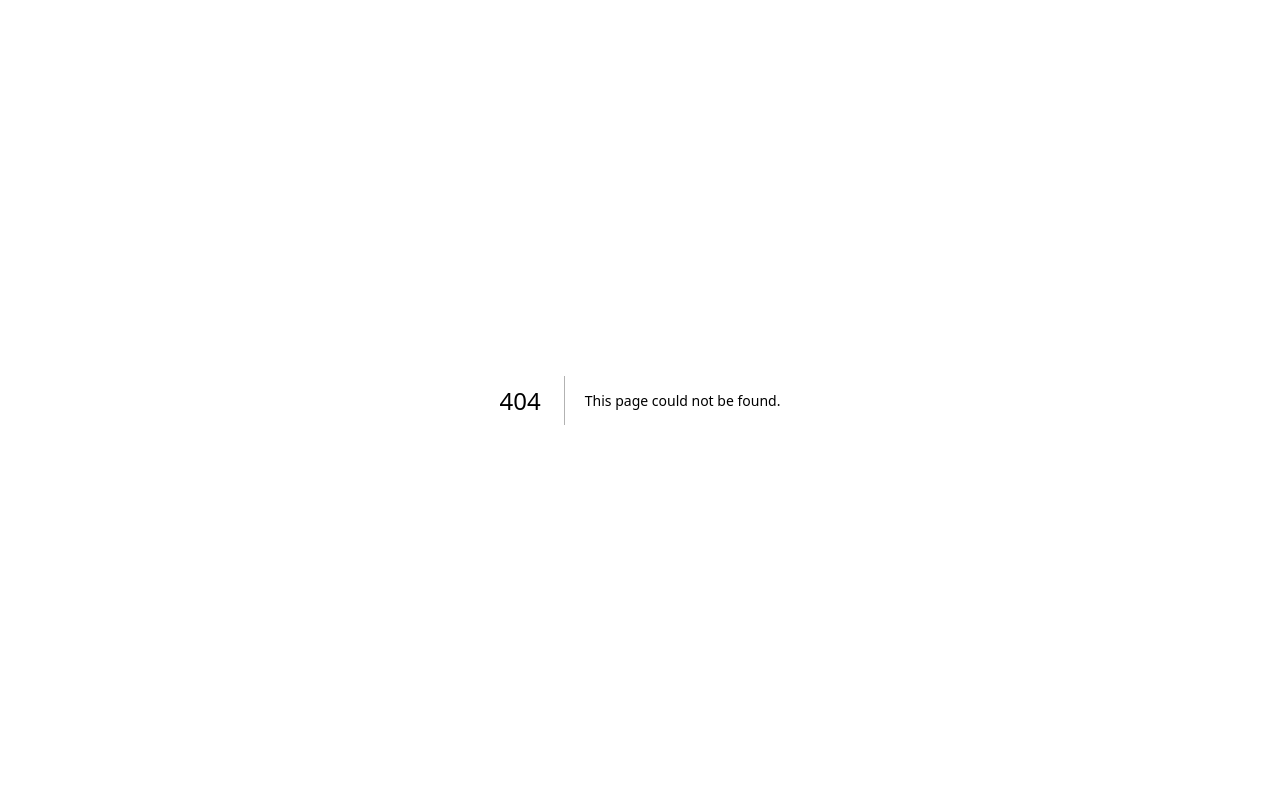
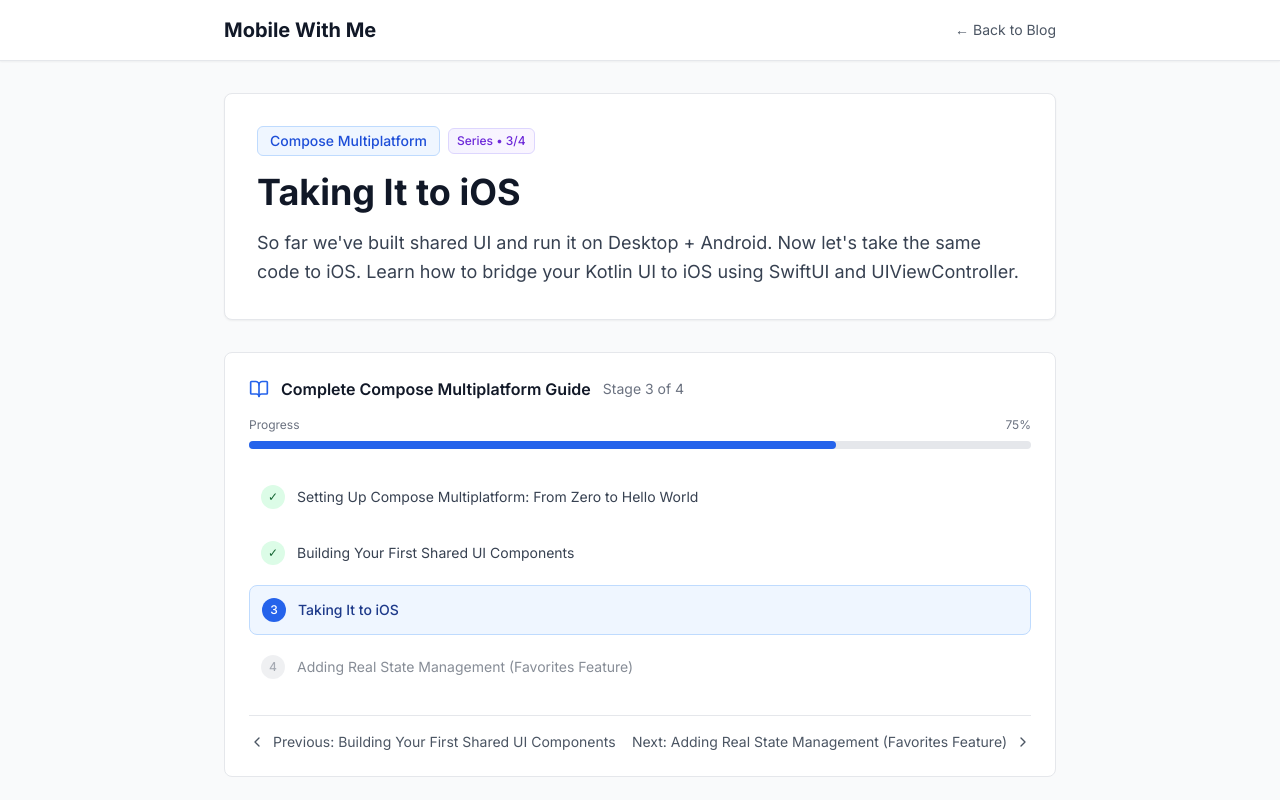
Before and after one commit to djain2405/personal-website, a Next.js app: page /blog/posts/compose-multiplatform/ios in a window 1280 px wide. Before the commit this address had no page. Shown: the top 800 px of the page. Built offline with nearby package versions, Linux system fonts and the light colour scheme.

Commit message:
clean restructuring

```diff
--- a/app/blog/page.tsx
+++ b/app/blog/page.tsx
@@ -11,22 +11,22 @@
   stages: [
     {
       title: "Setting Up Compose Multiplatform: From Zero to Hello World",
-      slug: "compose-multiplatform-setup",
+      slug: "compose-multiplatform/setup",
       stage: 1
     },
     {
       title: "Building Your First Shared UI Components",
-      slug: "compose-multiplatform-ui-basics",
+      slug: "compose-multiplatform/ui-basics",
       stage: 2
     },
     {
       title: "Taking It to iOS",
-      slug: "compose-multiplatform-ios",
+      slug: "compose-multiplatform/ios",
       stage: 3
     },
     {
       title: "Adding Real State Management (Favorites Feature)",
-      slug: "compose-multiplatform-state-management",
+      slug: "compose-multiplatform/state-management",
       stage: 4
     },
   ]
@@ -41,7 +41,7 @@
     category: "Compose Multiplatform",
     readTime: "15 min read",
     date: "2025-09-21",
-    slug: "compose-multiplatform-setup",
+    slug: "compose-multiplatform/setup",
     type: "deep-dive",
     series: "compose-multiplatform",
     seriesStage: 1
@@ -53,7 +53,7 @@
     category: "Compose Multiplatform",
     readTime: "20 min read",
     date: "2025-09-22",
-    slug: "compose-multiplatform-ui-basics",
+    slug: "compose-multiplatform/ui-basics",
     type: "deep-dive",
     series: "compose-multiplatform",
     seriesStage: 2
@@ -65,7 +65,7 @@
     category: "Compose Multiplatform",
     readTime: "25 min read",
     date: "2025-09-23",
-    slug: "compose-multiplatform-ios",
+    slug: "compose-multiplatform/ios",
     type: "deep-dive",
     series: "compose-multiplatform",
     seriesStage: 3
@@ -77,7 +77,7 @@
     category: "Compose Multiplatform",
     readTime: "30 min read",
     date: "2025-09-24",
-    slug: "compose-multiplatform-state-management",
+    slug: "compose-multiplatform/state-management",
     type: "deep-dive",
     series: "compose-multiplatform",
     seriesStage: 4
--- a/app/blog/posts/compose-multiplatform-ios/page.tsx
+++ b/app/blog/posts/compose-multiplatform/ios/page.tsx
@@ -1,14 +1,14 @@
 import Link from 'next/link'
-import CodeSnippet from '../../components/CodeSnippet'
-import SeriesNavigation from '../../components/SeriesNavigation'
+import CodeSnippet from '../../../components/CodeSnippet'
+import SeriesNavigation from '../../../components/SeriesNavigation'
 
 const composeMultiplatformSeries = {
   title: "Complete Compose Multiplatform Guide",
   stages: [
-    { title: "Setting Up Compose Multiplatform: From Zero to Hello World", slug: "compose-multiplatform-setup", completed: true },
-    { title: "Building Your First Shared UI Components", slug: "compose-multiplatform-ui-basics", completed: true },
-    { title: "Taking It to iOS", slug: "compose-multiplatform-ios" },
-    { title: "Adding Real State Management (Favorites Feature)", slug: "compose-multiplatform-state-management" }
+    { title: "Setting Up Compose Multiplatform: From Zero to Hello World", slug: "compose-multiplatform/setup", completed: true },
+    { title: "Building Your First Shared UI Components", slug: "compose-multiplatform/ui-basics", completed: true },
+    { title: "Taking It to iOS", slug: "compose-multiplatform/ios" },
+    { title: "Adding Real State Management (Favorites Feature)", slug: "compose-multiplatform/state-management" }
   ]
 }
 
--- a/app/blog/posts/compose-multiplatform-setup/page.tsx
+++ b/app/blog/posts/compose-multiplatform/setup/page.tsx
@@ -1,14 +1,14 @@
 import Link from 'next/link'
-import CodeSnippet from '../../components/CodeSnippet'
-import SeriesNavigation from '../../components/SeriesNavigation'
+import CodeSnippet from '../../../components/CodeSnippet'
+import SeriesNavigation from '../../../components/SeriesNavigation'
 
 const composeMultiplatformSeries = {
   title: "Complete Compose Multiplatform Guide",
   stages: [
-    { title: "Setting Up Compose Multiplatform: From Zero to Hello World", slug: "compose-multiplatform-setup" },
-    { title: "Building Your First Shared UI Components", slug: "compose-multiplatform-ui-basics" },
-    { title: "Taking It to iOS", slug: "compose-multiplatform-ios" },
-    { title: "Adding Real State Management (Favorites Feature)", slug: "compose-multiplatform-state-management" }
+    { title: "Setting Up Compose Multiplatform: From Zero to Hello World", slug: "compose-multiplatform/setup" },
+    { title: "Building Your First Shared UI Components", slug: "compose-multiplatform/ui-basics" },
+    { title: "Taking It to iOS", slug: "compose-multiplatform/ios" },
+    { title: "Adding Real State Management (Favorites Feature)", slug: "compose-multiplatform/state-management" }
   ]
 }
 
--- a/app/blog/posts/compose-multiplatform-state-management/page.tsx
+++ b/app/blog/posts/compose-multiplatform/state-management/page.tsx
@@ -1,14 +1,14 @@
 import Link from 'next/link'
-import CodeSnippet from '../../components/CodeSnippet'
-import SeriesNavigation from '../../components/SeriesNavigation'
+import CodeSnippet from '../../../components/CodeSnippet'
+import SeriesNavigation from '../../../components/SeriesNavigation'
 
 const composeMultiplatformSeries = {
   title: "Complete Compose Multiplatform Guide",
   stages: [
-    { title: "Setting Up Compose Multiplatform: From Zero to Hello World", slug: "compose-multiplatform-setup", completed: true },
-    { title: "Building Your First Shared UI Components", slug: "compose-multiplatform-ui-basics", completed: true },
-    { title: "Taking It to iOS", slug: "compose-multiplatform-ios", completed: true },
-    { title: "Adding Real State Management (Favorites Feature)", slug: "compose-multiplatform-state-management" }
+    { title: "Setting Up Compose Multiplatform: From Zero to Hello World", slug: "compose-multiplatform/setup", completed: true },
+    { title: "Building Your First Shared UI Components", slug: "compose-multiplatform/ui-basics", completed: true },
+    { title: "Taking It to iOS", slug: "compose-multiplatform/ios", completed: true },
+    { title: "Adding Real State Management (Favorites Feature)", slug: "compose-multiplatform/state-management" }
   ]
 }
 
--- a/app/blog/posts/compose-multiplatform-ui-basics/page.tsx
+++ b/app/blog/posts/compose-multiplatform/ui-basics/page.tsx
@@ -1,14 +1,14 @@
 import Link from 'next/link'
-import CodeSnippet from '../../components/CodeSnippet'
-import SeriesNavigation from '../../components/SeriesNavigation'
+import CodeSnippet from '../../../components/CodeSnippet'
+import SeriesNavigation from '../../../components/SeriesNavigation'
 
 const composeMultiplatformSeries = {
   title: "Complete Compose Multiplatform Guide",
   stages: [
-    { title: "Setting Up Compose Multiplatform: From Zero to Hello World", slug: "compose-multiplatform-setup", completed: true },
-    { title: "Building Your First Shared UI Components", slug: "compose-multiplatform-ui-basics" },
-    { title: "Taking It to iOS", slug: "compose-multiplatform-ios" },
-    { title: "Adding Real State Management (Favorites Feature)", slug: "compose-multiplatform-state-management" }
+    { title: "Setting Up Compose Multiplatform: From Zero to Hello World", slug: "compose-multiplatform/setup", completed: true },
+    { title: "Building Your First Shared UI Components", slug: "compose-multiplatform/ui-basics" },
+    { title: "Taking It to iOS", slug: "compose-multiplatform/ios" },
+    { title: "Adding Real State Management (Favorites Feature)", slug: "compose-multiplatform/state-management" }
   ]
 }
 
```
